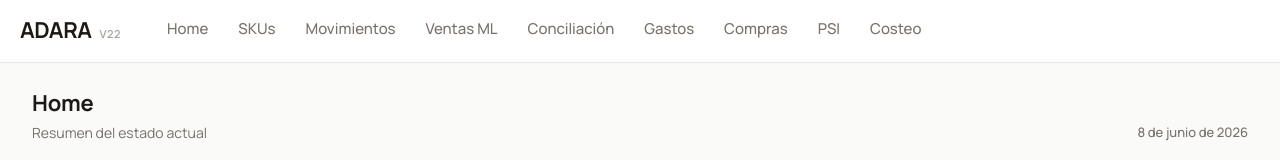
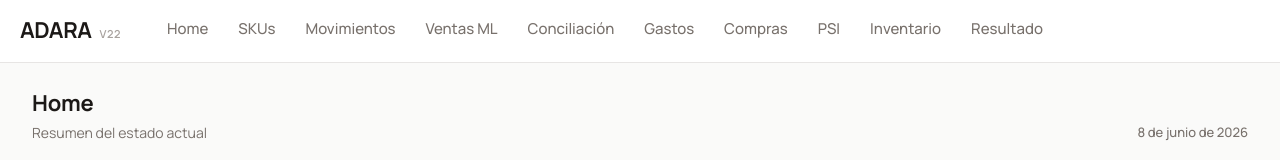
Before and after one commit to ADARAGROUP-Creator/adara-backend, a website with bundled scripts: page public/index.html in a window 1280 px wide. Shown: the top 160 px of the page. Built offline with nearby package versions, Linux system fonts and the light colour scheme; files whose address does not match are found by name.

Commit message:
Update index.html

```diff
--- a/public/index.html
+++ b/public/index.html
@@ -25,7 +25,8 @@
   <a class="nav-item" href="#gastos">Gastos</a>
   <a class="nav-item" href="#compras">Compras</a>
   <a class="nav-item" href="#psi">PSI</a>
-  <a class="nav-item" href="#costeo">Costeo</a>
+  <a class="nav-item" href="#costeo">Inventario</a>
+  <a class="nav-item" href="#resultado">Resultado</a>
 </nav>
 
 <main class="main">
```
